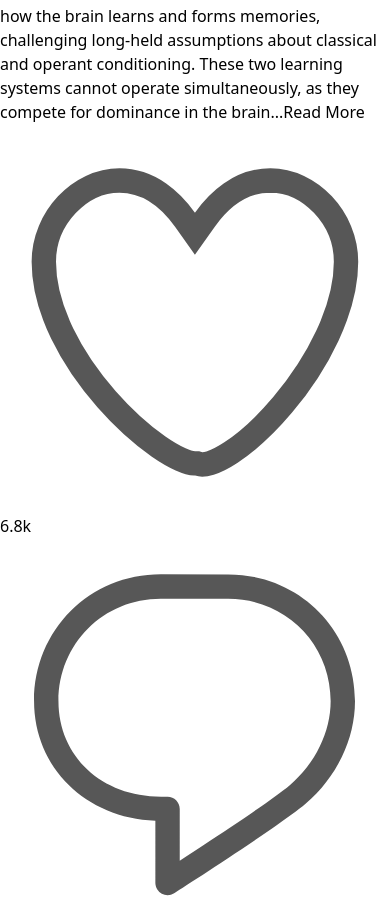
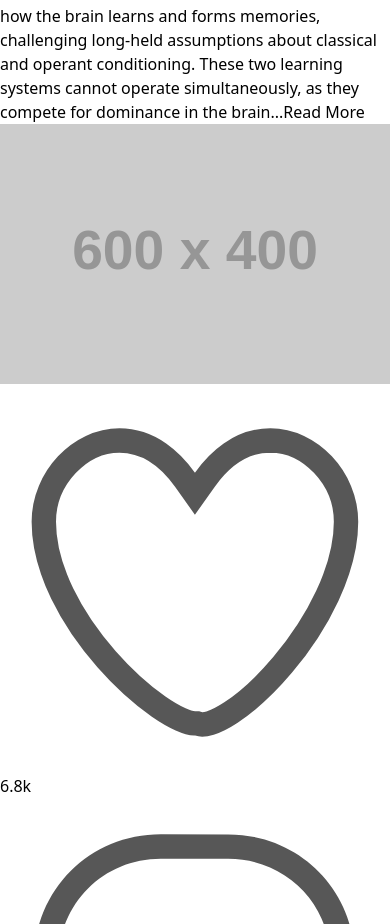
Before and after one commit to white-fortune/fdhjhfdkjhnnej343141jdnj, a React (Vite) app: page / in a window 390 px wide. Shown: the part 8825-9749 px from the top of the page. Built offline with nearby package versions, Linux system fonts and the light colour scheme.

Commit message:
h-auto in feedpage to match the height with and without media

```diff
--- a/src/App.tsx
+++ b/src/App.tsx
@@ -267,16 +267,13 @@ function FeedMediaPost({ withMedia = true }: { withMedia?: boolean }) {
 	return (
 		<div className={`media-post
 			mb-10
-			w-full ${withMedia && 'h-[400px]'}
+			w-full
 			flex flex-col items-center gap-1
-			md:${withMedia ? 'h-[600px]' : 'h-auto'}
-			min-[2000px]:${withMedia ? 'h-[800px]' : 'h-auto'}
 		`}>
 			<div className={`metadata
-				w-[95%] ${withMedia ? 'h-[20%]' : 'h-[90%]'}
+				w-[95%]
 				flex flex-col items-center gap-3
 				md:w-full
-				min-[2000px]:${withMedia ? 'h-[15%]' : 'h-[90%]'}
 			`}>
 				<div className="post-topbar w-full h-[25%] flex justify-between">
 					<div className="author-info
@@ -315,20 +312,23 @@ function FeedMediaPost({ withMedia = true }: { withMedia?: boolean }) {
 					<div className="post-title font-bold text-[15px]">
 						<span>Classical and Operant Conditioning of Memory Forming</span>
 					</div>
-					<div className={`post-description text-[13px] ${withMedia ? 'hidden md:block' : 'block'}`}>
+					<div className={`post-description text-[13px]`}>
 						<span>Scientists have discovered a fundamental conflict in how the brain learns and forms memories, challenging long-held assumptions about classical and operant conditioning. These two learning systems cannot operate simultaneously, as they compete for dominance in the brain...<span className='text-blue-600 hover:underline cursor-pointer'>Read More</span></span>
 					</div>
 				</div>
 			</div>
 
 			{withMedia && <div className="post-media
-				w-[90%] h-[70%]
-				min-[2000px]:h-[75%]
-				bg-slate-500
-			"></div>}
+				mt-2
+				w-[90%] h-auto max-h-[400px]
+				overflow-hidden rounded-[15px]
+				min-[2000px]:max-h-[500px]
+			">
+					<img src="https://placehold.co/600x400/orange/white?text=Post Image" alt="Post Image" className='w-full h-auto object-cover' />
+				</div>}
 
 			<div className="post-interaction
-				h-auto w-[90%]
+				w-[90%] mt-2
 				flex gap-[20px]
 				text-[12px]
 			">
@@ -369,7 +369,7 @@ function FeedSection() {
 			font-['Space_Grotesk']
 		">
 			{ [1, 2, 3].map(i => {
-				return <FeedMediaPost withMedia={i % 2 ==0} />
+				return <FeedMediaPost withMedia={i%2==0} />
 			}) }
 		</div>
 	)
```
